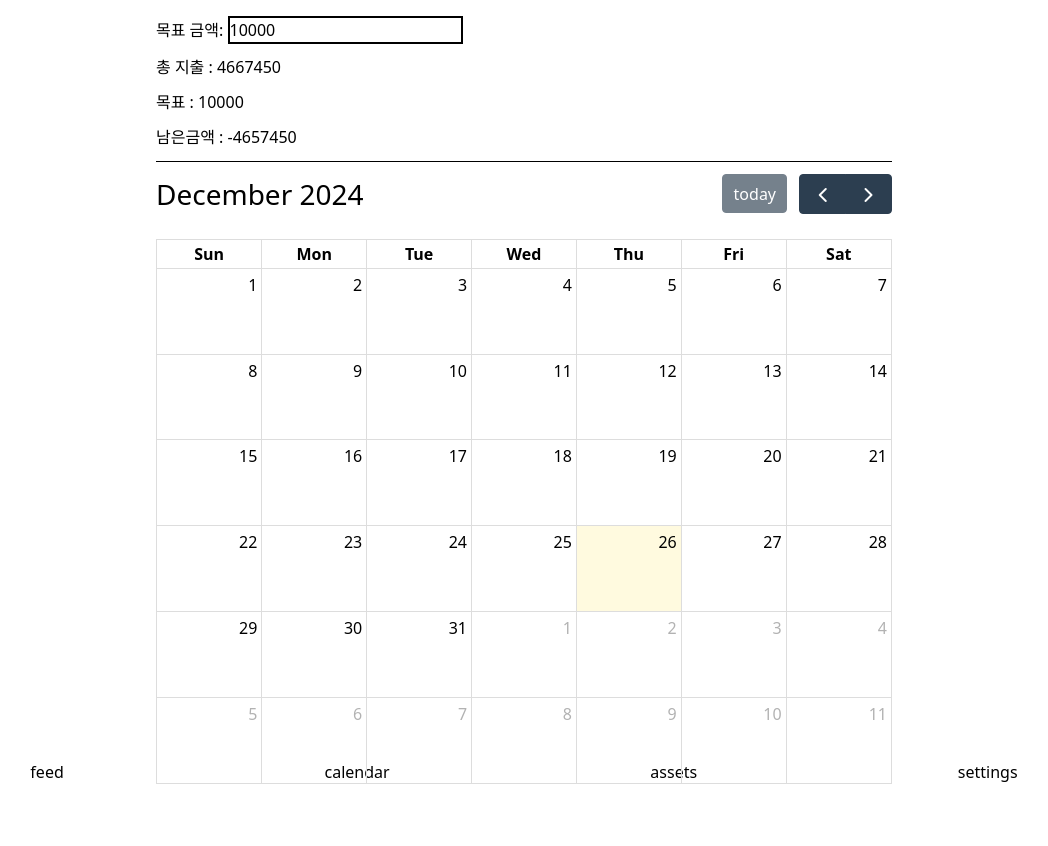
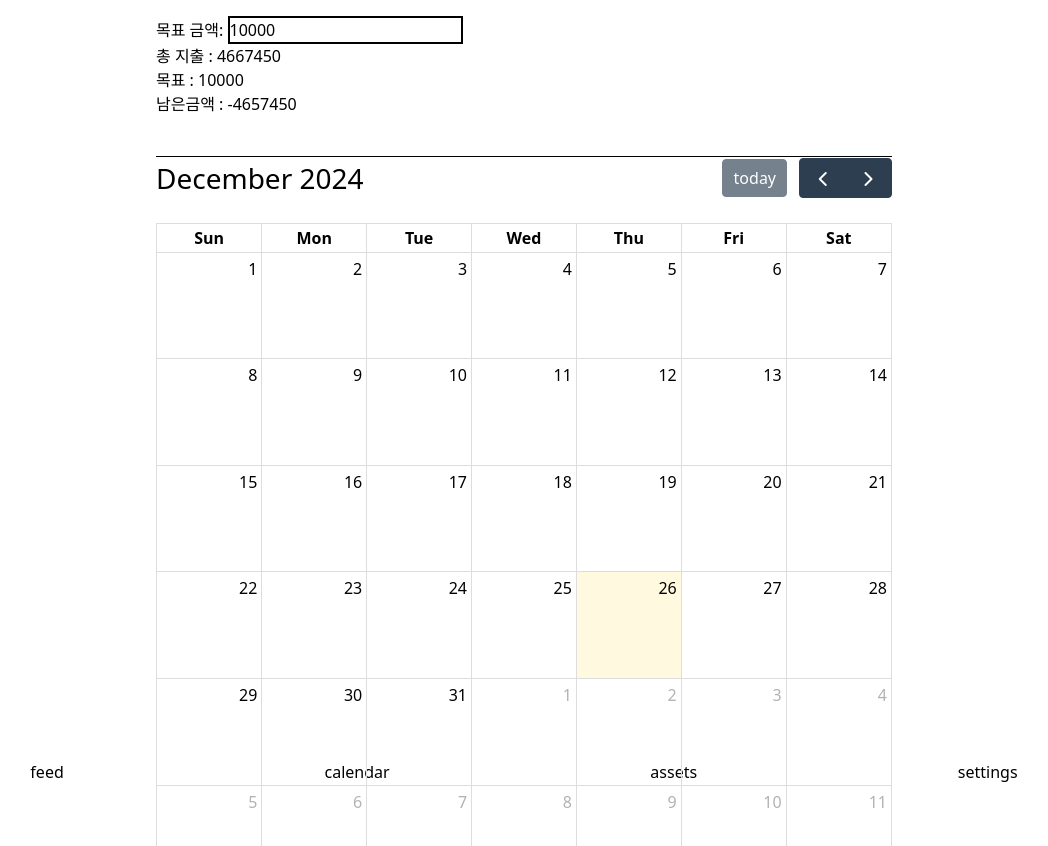
Before and after one commit to taewonnn/Wooma, a React (Vite) app: page /calendar in a window 1280 px wide. Shown: the top 846 px of the page, without its empty margins (116-1164 px from the left). Before the commit the page ends 800 px from the top, so only its background shows below. Built offline with nearby package versions, Linux system fonts and the light colour scheme; no server answers.

Commit message:
style: calendar 비율

```diff
--- a/src/pages/Calendar.tsx
+++ b/src/pages/Calendar.tsx
@@ -108,7 +108,7 @@ function Calendar() {
   return (
     <>
       {/* 목표 금액 입력 필드 */}
-      <header>
+      <header className='mb-10'>
         <div>
           <label>목표 금액: </label>
           <input
@@ -118,21 +118,22 @@ function Calendar() {
             onChange={handleTargetAmountChange}
           />
         </div>
+        {/* 이번 달  지출 */}
+        {CalendarTop.map((text, index) => (
+          <p key={index}>{`${text} ${dynamicValues[index]}`}</p>
+        ))}
       </header>
 
-      {/* 이번 달  지출 */}
-      {CalendarTop.map((text, index) => (
-        <p key={index}>{`${text} ${dynamicValues[index]}`}</p>
-      ))}
       <hr />
 
       {/* FullCalendar */}
-      <div className="w-full h-1/2">
+      <div className="w-full min-h-screen">
         <FullCalendar
           plugins={[dayGridPlugin, interactionPlugin]}
           initialView="dayGridMonth"
           events={events}
           editable={true}
+          aspectRatio={1.1} // 화면 비율
           dateClick={handleDateClick}
           eventClick={handleEventTarget}
         />
```
